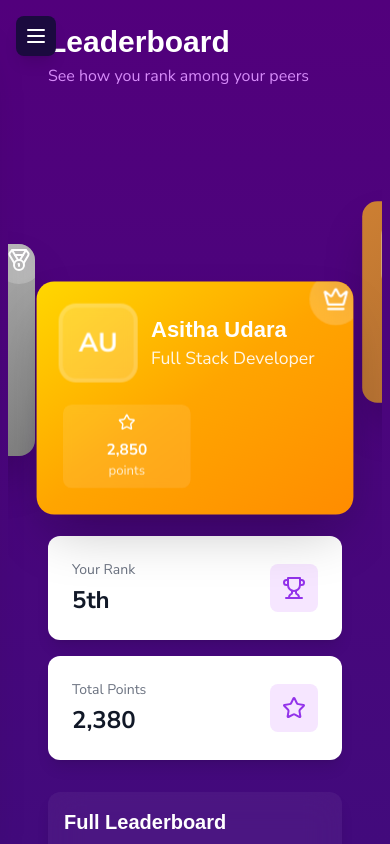
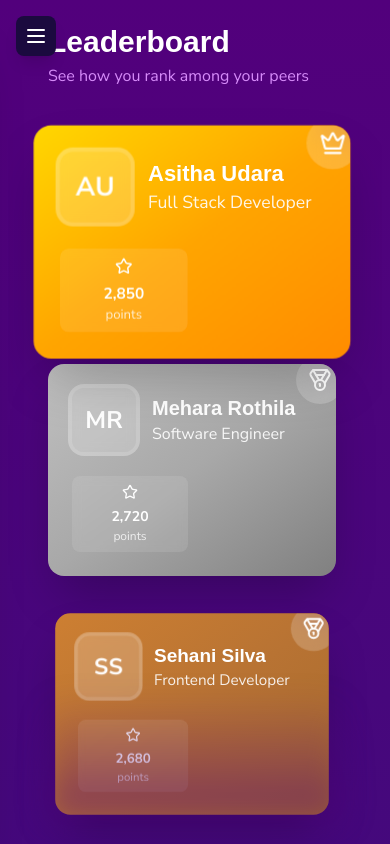
Before and after one commit to UdaraExcellyGen/excellygen-lms-frontend, a React (Vite) app: page /leaderboard in a window 390 px wide. Shown: the top 844 px of the page. Built offline with nearby package versions, Linux system fonts and the light colour scheme; a web font is replaced by a local one.

Commit message:
updated leaderboard fixed bug

```diff
--- a/src/features/Learner/Leaderboard/Components/TopLearnersPodium.tsx
+++ b/src/features/Learner/Leaderboard/Components/TopLearnersPodium.tsx
@@ -3,27 +3,27 @@ import TopLearnerCard from './TopLearnerCard';
 
 const TopLearnersPodium = ({ isLoading, filteredData }) => {
   return (
-    <div className="relative h-96 mb-20 perspective-1000">
+    <div className="relative h-auto md:h-96 mb-20 perspective-1000">
       {isLoading ? (
-        <div className="flex justify-center items-end h-full gap-4">
+        <div className="flex flex-col md:flex-row justify-center items-end h-full gap-4">
           {[1, 2, 3].map((n) => (
-            <div key={n} className="w-72 h-64 bg-white/5 rounded-2xl animate-pulse" />
+            <div key={n} className="w-full md:w-72 h-48 md:h-64 bg-white/5 rounded-2xl animate-pulse" />
           ))}
         </div>
       ) : filteredData.length >= 3 ? (
-        <div className="flex justify-center items-end h-full gap-4">
-          {/* 2nd Place */}
-          <div className="transform -translate-y-12 hover:-translate-y-16 transition-transform duration-300">
+        <div className="flex flex-col md:flex-row justify-center items-center md:items-end h-full gap-4 space-y-4 md:space-y-0">
+
+          <div className="w-full md:w-auto transform md:-translate-y-12 md:hover:-translate-y-16 transition-transform duration-300 order-2 md:order-1">
             <TopLearnerCard rank={2} learner={filteredData[1]} />
           </div>
 
-          {/* 1st Place */}
-          <div className="transform translate-y-0 hover:-translate-y-4 transition-transform duration-300 z-10">
+
+          <div className="w-full md:w-auto transform translate-y-0 md:hover:-translate-y-4 transition-transform duration-300 z-10 order-1 md:order-2">
             <TopLearnerCard rank={1} learner={filteredData[0]} />
           </div>
 
-          {/* 3rd Place */}
-          <div className="transform -translate-y-24 hover:-translate-y-28 transition-transform duration-300">
+
+          <div className="w-full md:w-auto transform md:-translate-y-24 md:hover:-translate-y-28 transition-transform duration-300 order-3">
             <TopLearnerCard rank={3} learner={filteredData[2]} />
           </div>
         </div>
@@ -33,7 +33,6 @@ const TopLearnersPodium = ({ isLoading, filteredData }) => {
         </div>
       )}
 
-
       <div className="absolute bottom-0 left-1/2 transform -translate-x-1/2 w-full flex justify-center items-end">
         <div className="relative w-full max-w-4xl h-32 bg-gradient-to-t from-[#52007C] to-transparent opacity-50 blur-lg" />
       </div>
```
